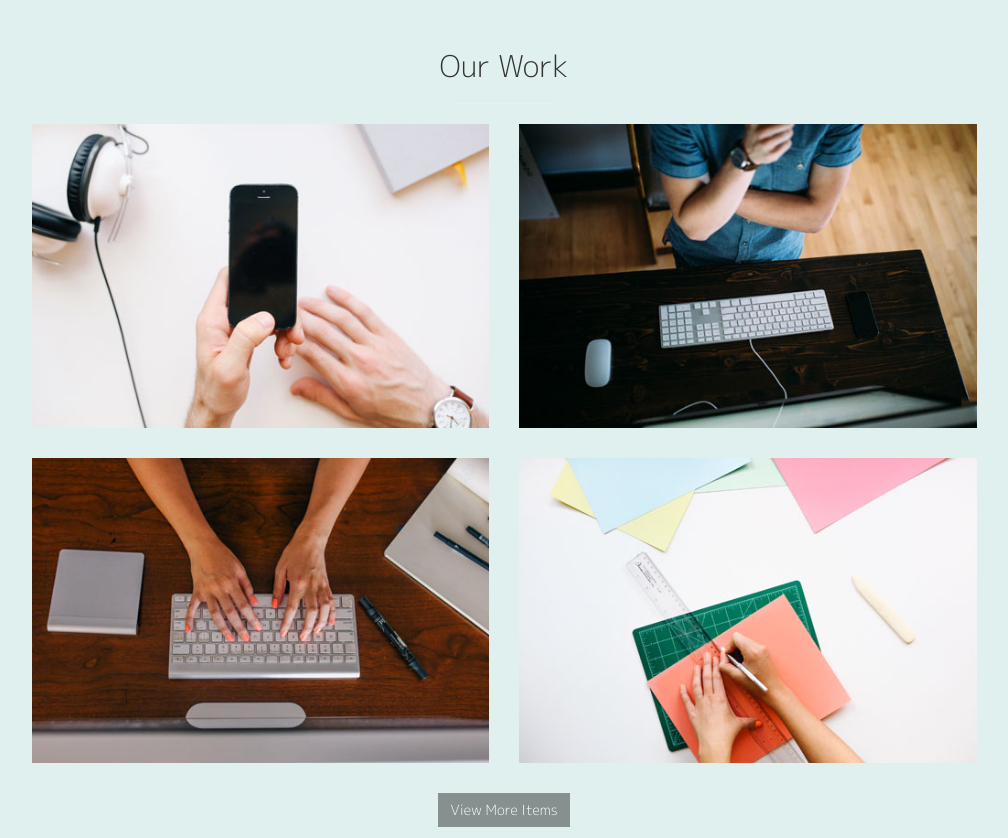
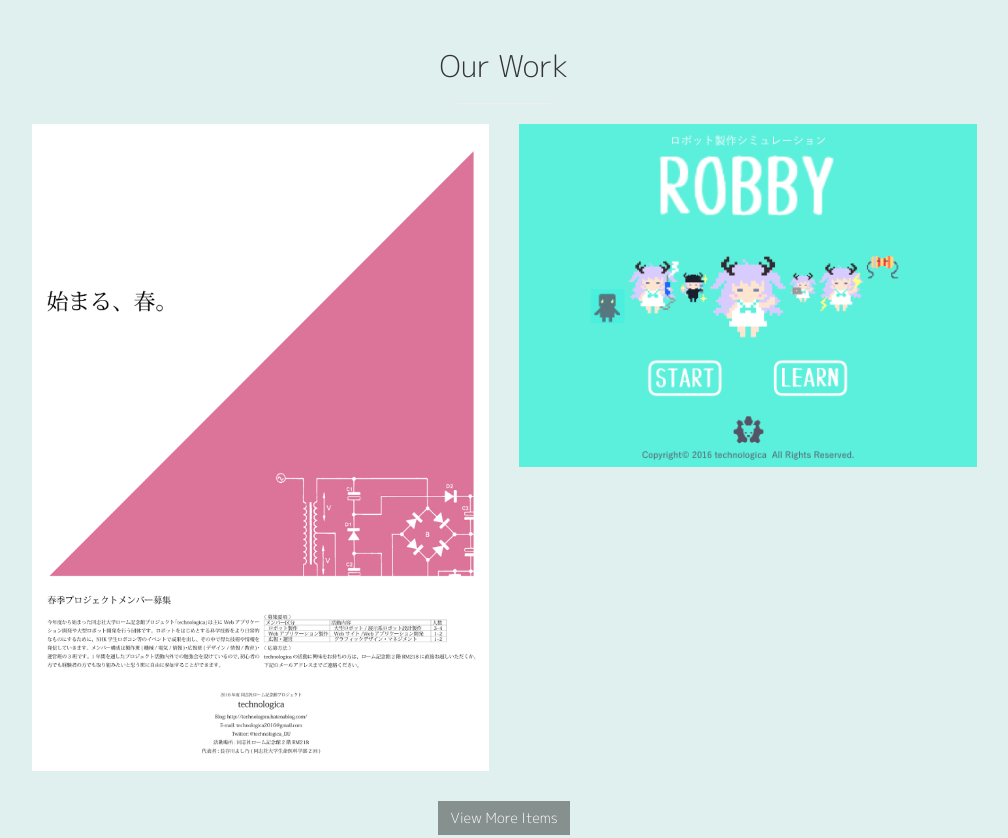
Before and after one commit to technologica2016/technologica2016.github.io, a plain HTML site: page index.html in a window 1280 px wide. Shown: the part 1180-2018 px from the top of the page, without its empty margins (136-1144 px from the left). Drawn offline with Linux system fonts and the light colour scheme.

Commit message:
とりま公開

```diff
--- a/index.html
+++ b/index.html
@@ -129,28 +129,14 @@
                         <div class="col-md-6">
                             <div class="portfolio-item">
                                 <a href="#">
-                                    <img class="img-portfolio img-responsive" src="img/portfolio-1.jpg">
+                                    <img class="img-portfolio img-responsive" src="img/poster_spring.png">
                                 </a>
                             </div>
                         </div>
                         <div class="col-md-6">
                             <div class="portfolio-item">
                                 <a href="#">
-                                    <img class="img-portfolio img-responsive" src="img/portfolio-2.jpg">
-                                </a>
-                            </div>
-                        </div>
-                        <div class="col-md-6">
-                            <div class="portfolio-item">
-                                <a href="#">
-                                    <img class="img-portfolio img-responsive" src="img/portfolio-3.jpg">
-                                </a>
-                            </div>
-                        </div>
-                        <div class="col-md-6">
-                            <div class="portfolio-item">
-                                <a href="#">
-                                    <img class="img-portfolio img-responsive" src="img/portfolio-4.jpg">
+                                    <img class="img-portfolio img-responsive" src="img/app_start.png">
                                 </a>
                             </div>
                         </div>
```
Also changed, not shown: img/app_start.png (added), img/poster_spring.png (added).
